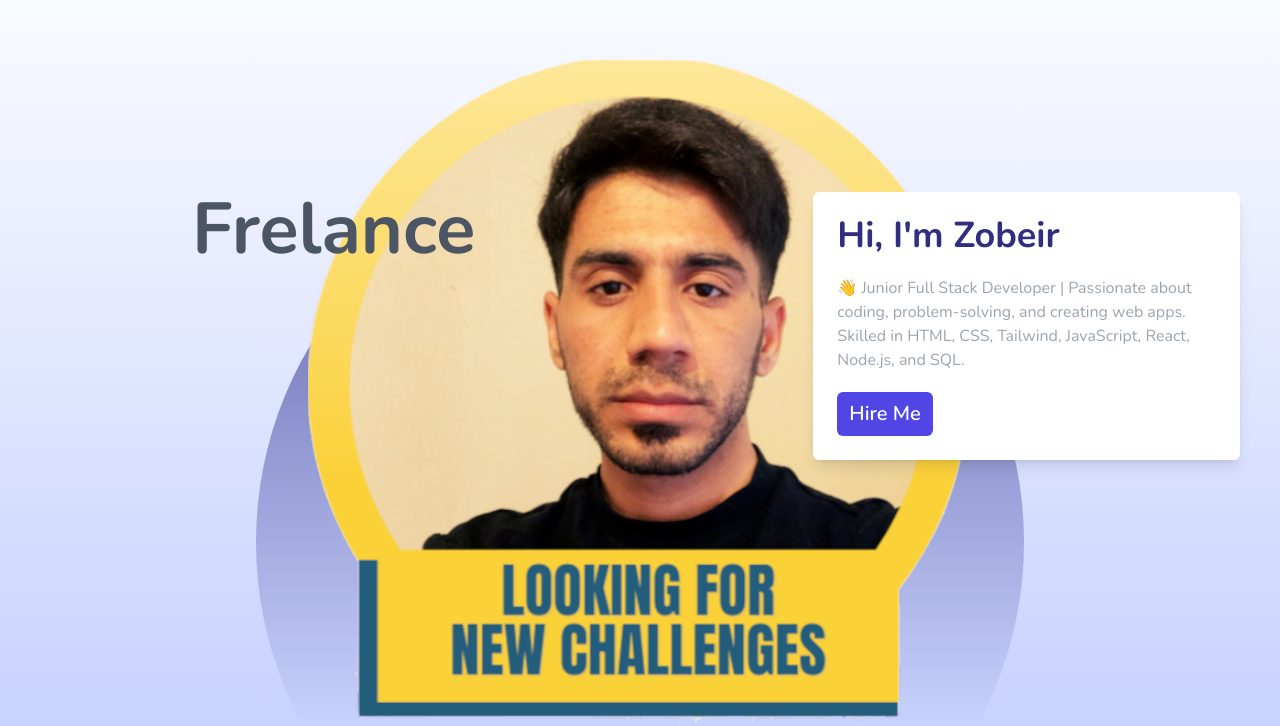
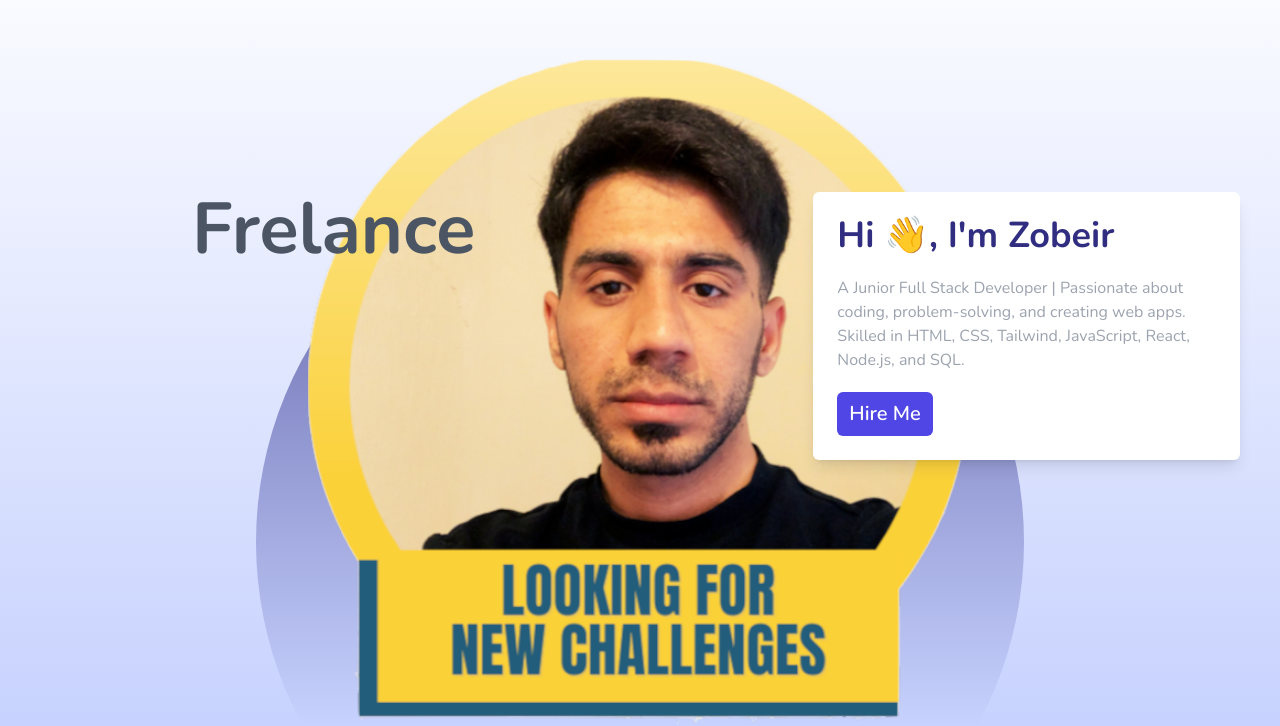
Before and after one commit to Zobeir-Rigi/Portfolio-Tailwind, a website: page index.html in a window 1280 px wide. Shown: the part 74-800 px from the top of the page. Drawn offline with nearby package versions, Linux system fonts and the light colour scheme.

Commit message:
hi icon changed

```diff
--- a/index.html
+++ b/index.html
@@ -91,9 +91,9 @@
       <div
         class="hidden lg:flex flex-col gap-5 rounded-md shadow-lg absolute top-0 bottom-0 m-auto right-10
          bg-white dark:bg-slate-900 dark:shadow-slate-800 p-6 h-fit w-1/3" >
-        <h1 class="text-4xl font-bold text-indigo-900">Hi, I'm Zobeir</h1>
+        <h1 class="text-4xl font-bold text-indigo-900">Hi 👋, I'm Zobeir</h1>
         <p class="text-gray-400">
-          👋 Junior Full Stack Developer | Passionate about coding, problem-solving,
+          A Junior Full Stack Developer | Passionate about coding, problem-solving,
            and creating web apps. Skilled in HTML, CSS, Tailwind, JavaScript, React, Node.js, and SQL.
         </p>
         <a
```
